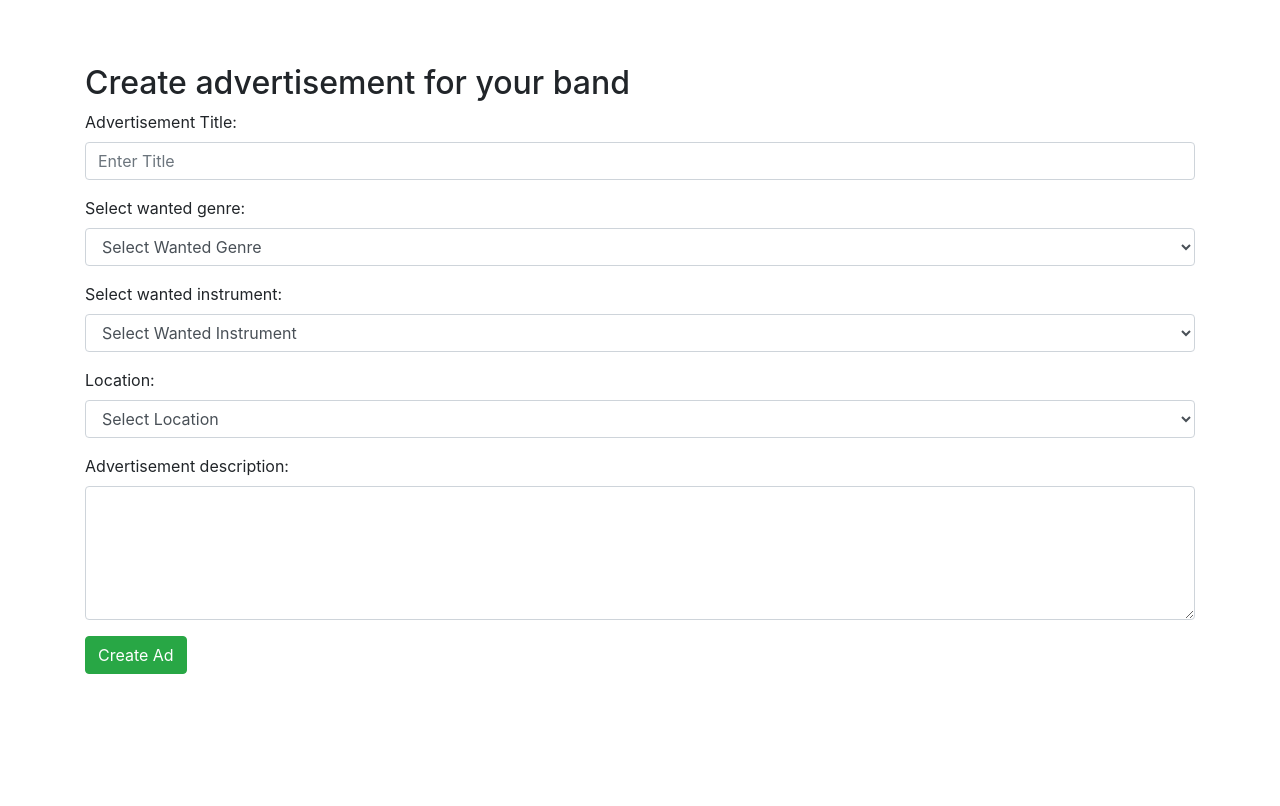
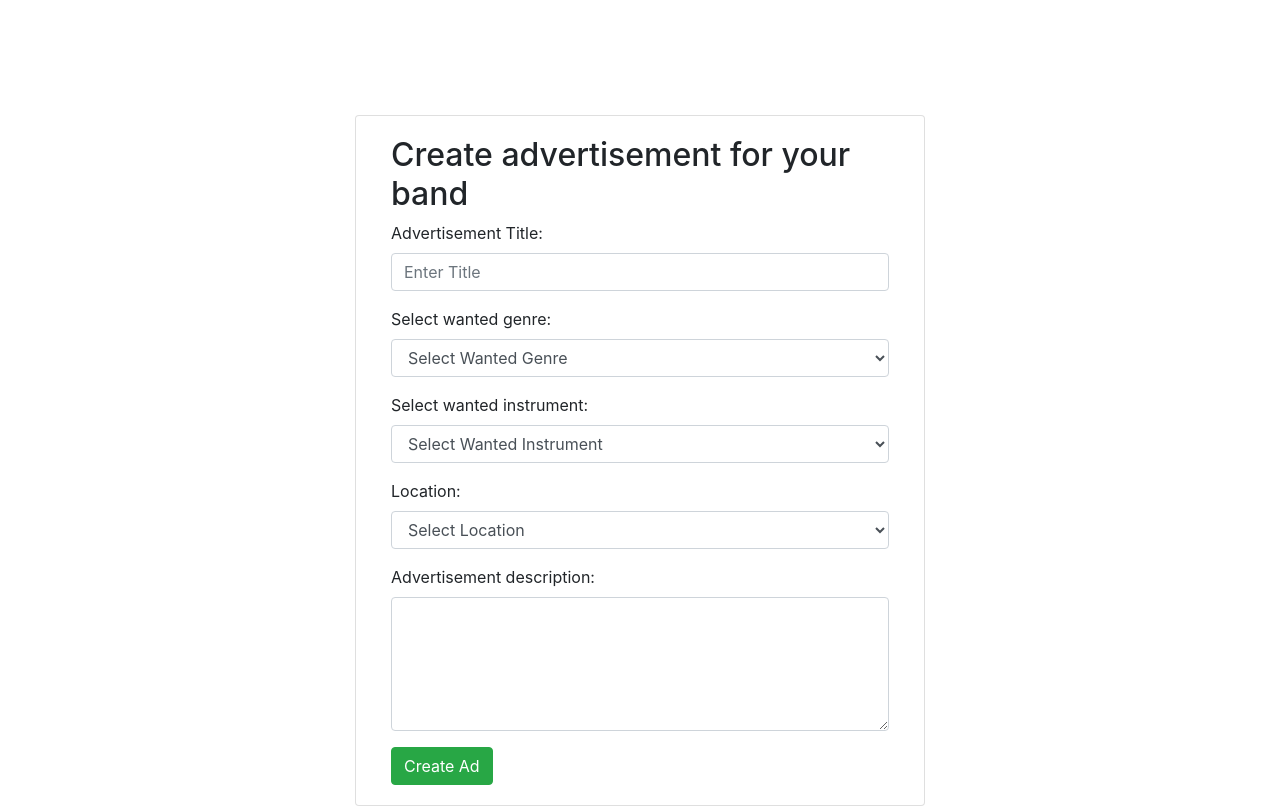
Before and after one commit to nenadperisic/FindBand, a React (Create React App) app in the folder client/: page /CreateAdBand in a window 1280 px wide. Built offline with nearby package versions, Linux system fonts and the light colour scheme.

Commit message:
Changed createAd pages for all three account types.

```diff
--- a/client/src/components/CreateAdBand.js
+++ b/client/src/components/CreateAdBand.js
@@ -146,7 +146,16 @@ class CreateAdBand extends Component {
     render() {
         return (
             <div>
-                <div className="container" id="create-ad-band">
+                <div className="container" id="create-ad-band" style={{ paddingTop: '4%' }}>
+
+                    <div className="row">
+
+                        <div className="col-lg-3">
+                        </div>
+
+                        <div className="card col-lg-6">
+                            <div className="card-body">
+
                                 <h2> Create advertisement for your band </h2>
 
                                 <form id="form-create-ad-band">
@@ -235,6 +244,12 @@ class CreateAdBand extends Component {
                                 </form>
                             </div>
                         </div>
+
+                        <div className="col-lg-3">
+                        </div>
+                    </div>
+                </div>
+            </div>
         );
     }
 
--- a/client/src/components/CreateAdMusician.js
+++ b/client/src/components/CreateAdMusician.js
@@ -136,7 +136,15 @@ class CreateAdMusician extends Component {
     render() {
         return (
             <div>
-                <div className="container" id="create-ad-musician">
+                <div className="container" id="create-ad-musician" style={{ paddingTop: '4%' }}>
+                    <div className="row">
+
+                        <div className="col-lg-3">
+                        </div>
+
+                        <div className="card col-lg-6">
+                            <div className="card-body">
+
                                 <h2> Advertise yourself to bands </h2>
 
                                 <form id="form-create-ad-musician">
@@ -189,6 +197,12 @@ class CreateAdMusician extends Component {
                                 </form>
                             </div>
                         </div>
+
+                        <div className="col-lg-3">
+                        </div>
+                    </div>
+                </div>
+            </div>
         );
     }
 
--- a/client/src/components/CreateAdTavern.js
+++ b/client/src/components/CreateAdTavern.js
@@ -116,7 +116,16 @@ class CreateAdTavern extends Component {
     render() {
         return (
             <div>
-                <div className="container" id="create-ad-tavern">
+                <div className="container" id="create-ad-tavern" style={{ paddingTop: '6%' }}>
+
+                    <div className="row">
+
+                        <div className="col-lg-3">
+                        </div>
+
+                        <div className="card col-lg-6">
+                            <div className="card-body">
+
                                 <h2> Create advertisement for your place </h2>
 
                                 <form id="form-create-ad-tavern">
@@ -155,6 +164,12 @@ class CreateAdTavern extends Component {
                                 </form>
                             </div>
                         </div>
+
+                        <div className="col-lg-3">
+                        </div>
+                    </div>
+                </div>
+            </div>
         );
     }
 }
```
Lines whose indentation alone changed are shown as unchanged.
